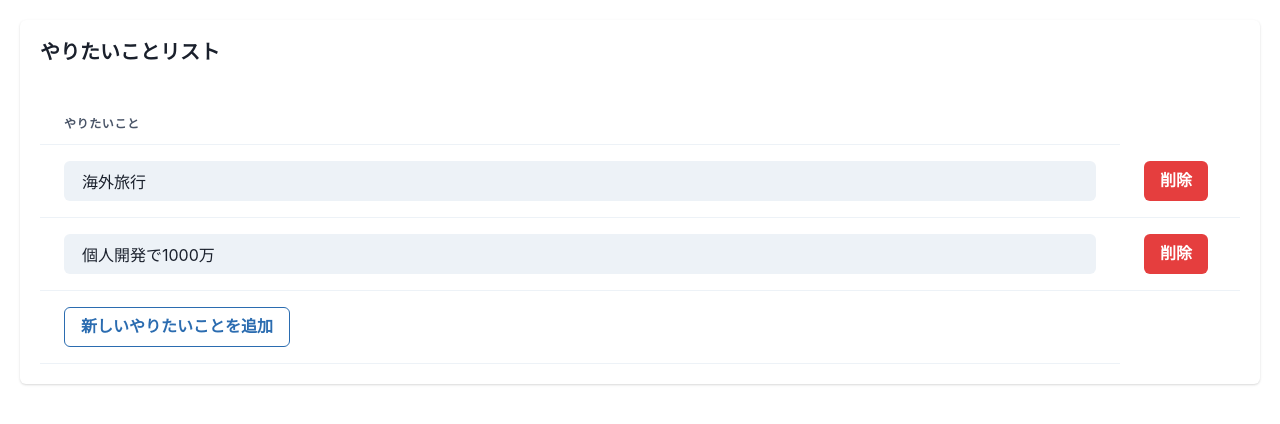
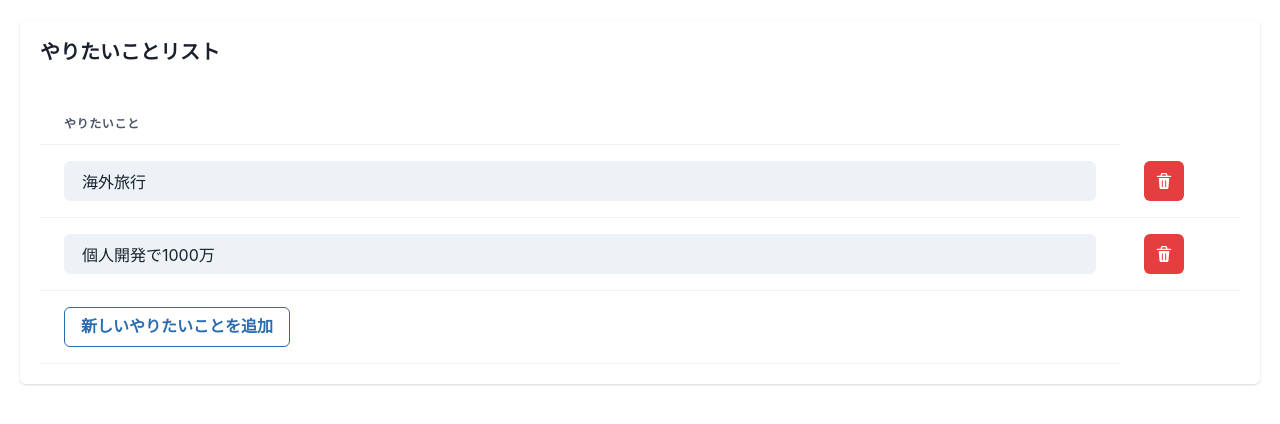
Before and after one commit to HitoroOhria/time-bucket-app-with-cloud, a Next.js app in the folder frontend/: page / in a window 1280 px wide. Shown: the top 424 px of the page. Built offline with nearby package versions, Linux system fonts and the light colour scheme.

Commit message:
Make delete button to icon.

```diff
--- a/frontend/pages/TodoTableRow.tsx
+++ b/frontend/pages/TodoTableRow.tsx
@@ -1,6 +1,7 @@
 import Todo from './Todo';
 import { ChangeEvent, FC, useState } from 'react';
-import { Button, Input, Td, Tr } from '@chakra-ui/react';
+import { Button, IconButton, Input, Td, Tr } from '@chakra-ui/react';
+import { DeleteIcon } from '@chakra-ui/icons';
 
 type TodoTableRowProps = {
   index: number;
@@ -46,9 +47,12 @@ const TodoTableRow: FC<TodoTableRowProps> = (props) => {
         />
       </Td>
       <Td width={'10%'}>
-        <Button colorScheme={'red'} onClick={handleDelete}>
-          削除
-        </Button>
+        <IconButton
+          aria-label={'Delete todo'}
+          colorScheme={'red'}
+          icon={<DeleteIcon />}
+          onClick={handleDelete}
+        />
       </Td>
     </Tr>
   );
```
